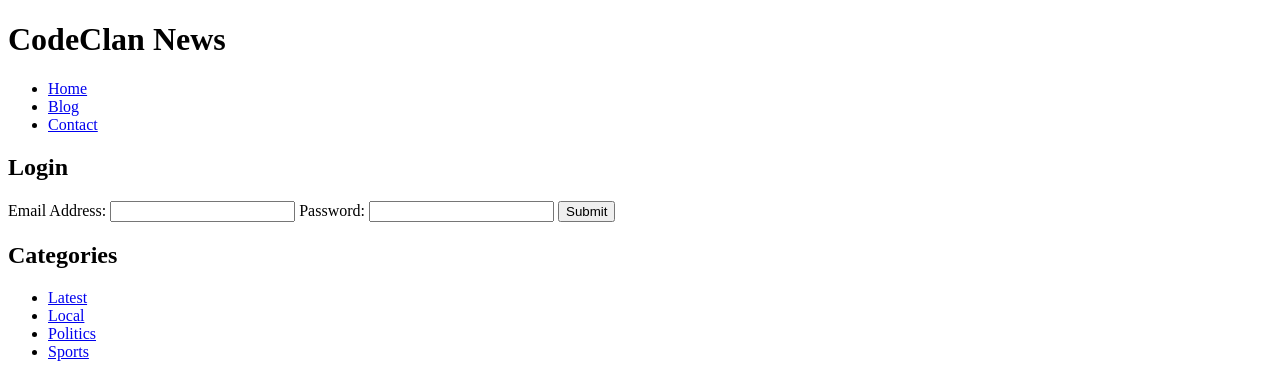
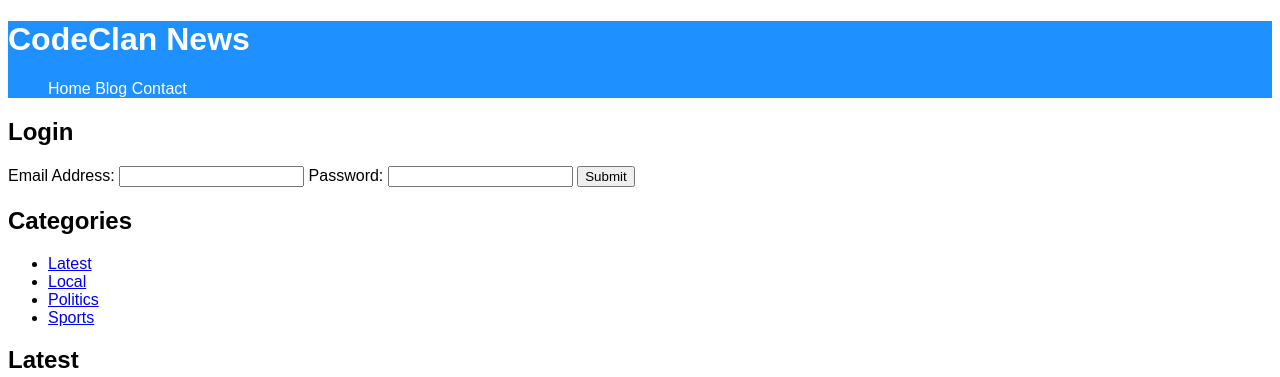
Before and after one commit to calumpetergunn/css-lab, a plain HTML site: page index.html in a window 1280 px wide. Shown: the top 377 px of the page. Drawn offline with Linux system fonts and the light colour scheme.

Commit message:
css started

```diff
--- a/index.html
+++ b/index.html
@@ -104,7 +104,7 @@
     <section>
         <h2>Comments</h2>
         <form>
-            <textarea name="Comments" rows="5" cols="10"></textarea>
+            <textarea name="Comments" rows="5" cols="100"></textarea>
         </form>
         <button>Submit</button>
         <ul>
--- a/style.css
+++ b/style.css
@@ -0,0 +1,18 @@
+body {
+    font-family: sans-serif;
+}
+
+header {
+    background-color: dodgerblue;
+    color: white
+}
+
+header > nav > ul > li {
+    list-style: none;
+    display: inline;
+}
+
+header > nav > ul > li > a {
+    color: white;
+    text-decoration: none;
+}
```
